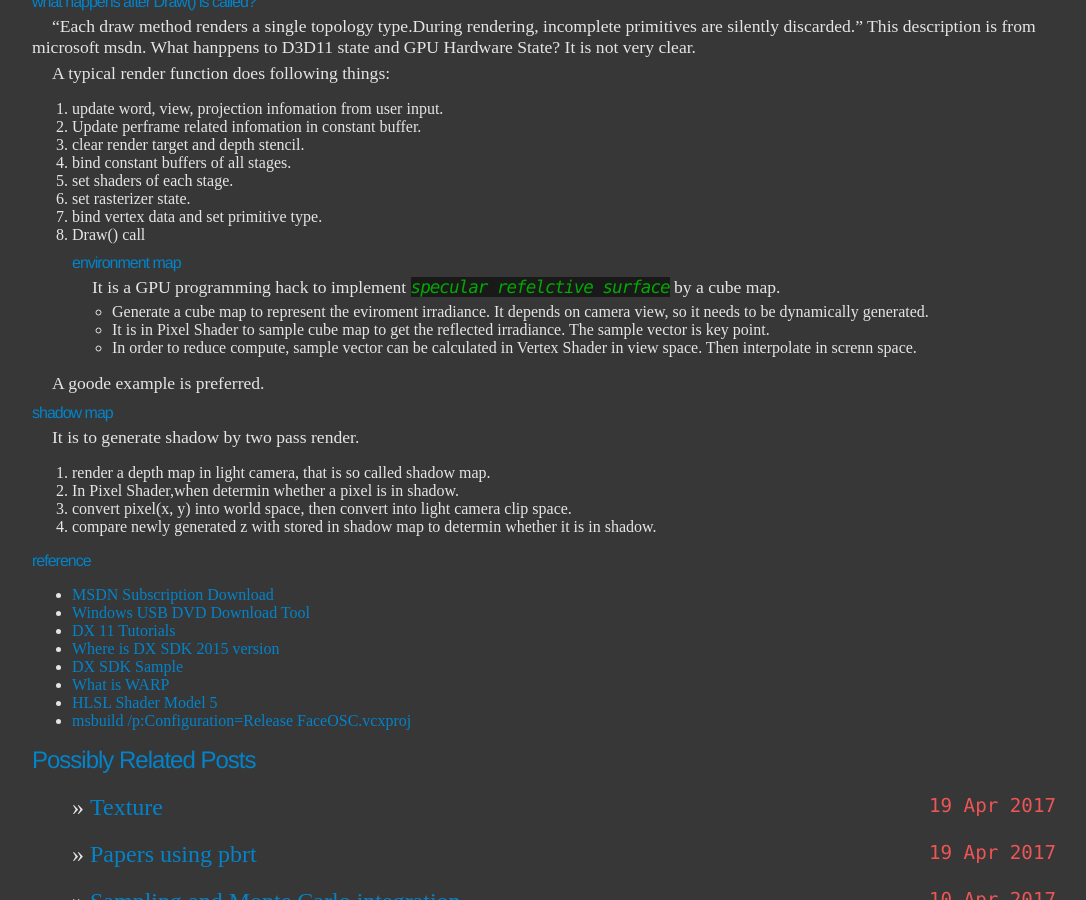
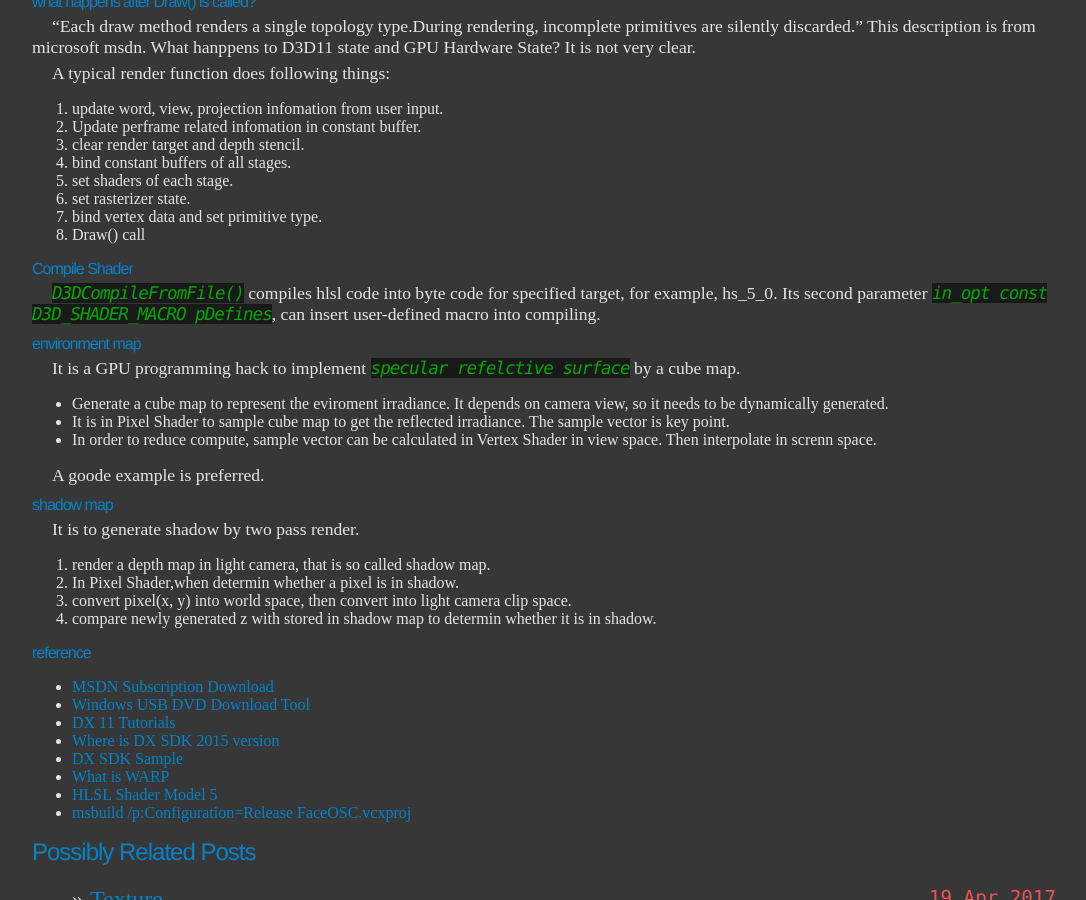
Before and after one commit to ychding11/ychding11.github.io, a Jekyll site: the page built from _posts/2017-9-9-3D-Rendering-API.md, in a window 1280 px wide and 900 px high, scrolled down 1530 px. Shown: the whole window, without its empty margins (96-1182 px from the left). Built offline with Jekyll 4.4.1, drawn with Linux system fonts in a browser that asks for light colours.

Commit message:
adding to D3D11.

```diff
--- a/_posts/2017-9-9-3D-Rendering-API.md
+++ b/_posts/2017-9-9-3D-Rendering-API.md
@@ -94,6 +94,11 @@ A typical render function does following things:
 6. set rasterizer state.
 7. bind vertex data and set primitive type.
 8. Draw() call
+
+### Compile Shader
+*D3DCompileFromFile()* compiles hlsl code into byte code for specified target, for example, hs_5_0.
+Its second parameter *in_opt  const D3D_SHADER_MACRO pDefines*, can insert user-defined macro into compiling.
+
 ### environment map
 It is a GPU programming hack to implement *specular refelctive surface* by a cube map.
 - Generate a cube map to represent the eviroment irradiance. It depends on camera view, so it needs to be dynamically generated.
```
